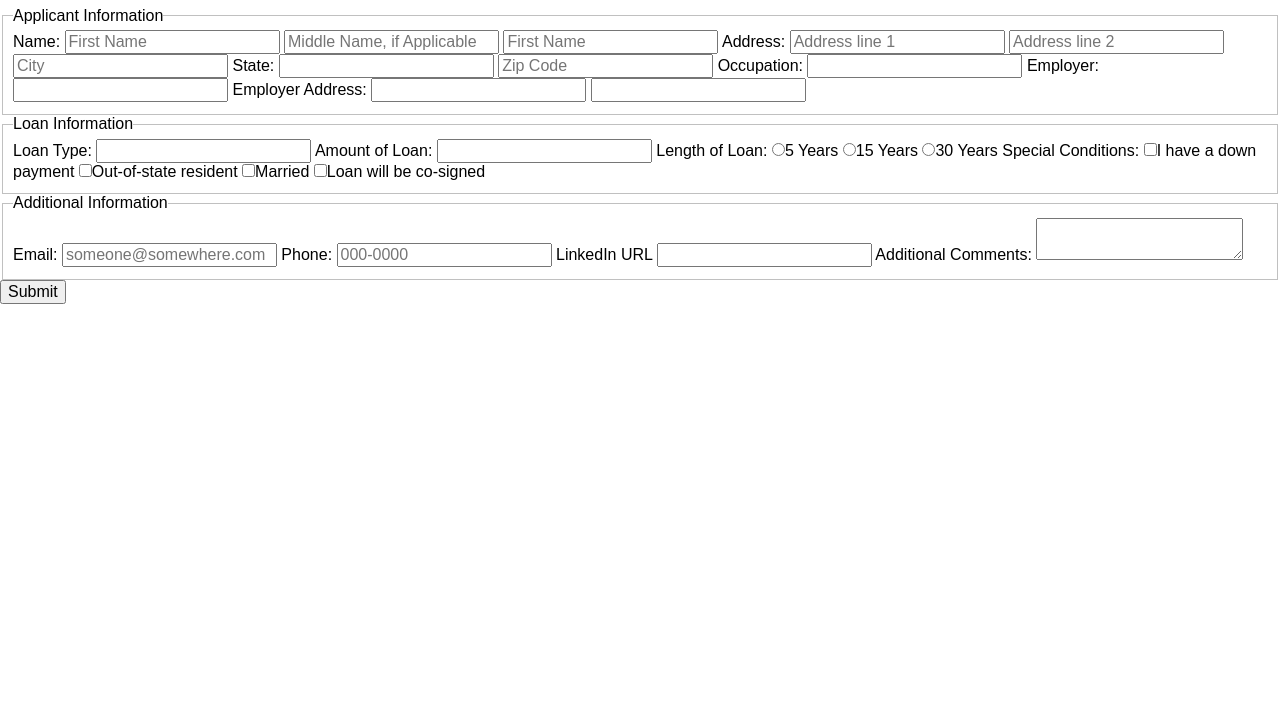
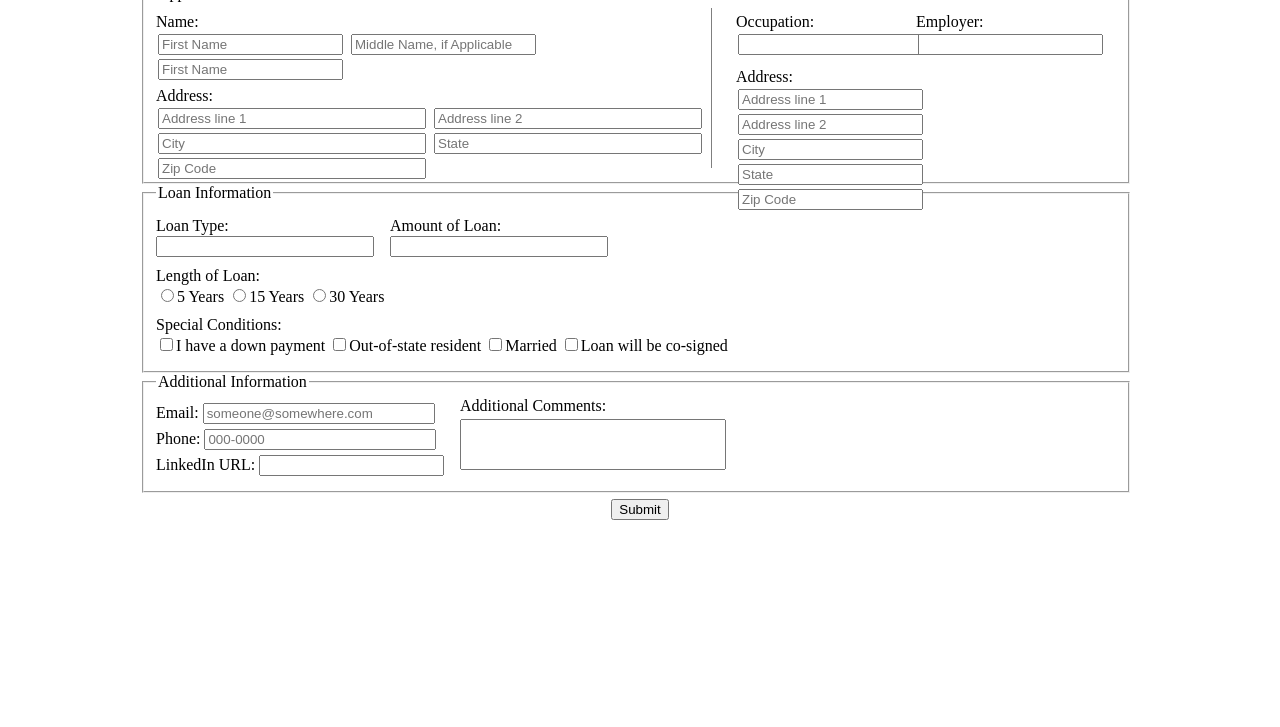
Before and after one commit to tekishahammock/banking_form_exercise, a plain HTML site: page index.html in a window 1280 px wide. Shown: the part 73-800 px from the top of the page. Drawn offline with Linux system fonts and the light colour scheme.

Commit message:
add css styling

```diff
--- a/index.html
+++ b/index.html
@@ -4,7 +4,6 @@
 	<meta charset="utf-8">
 	<meta http-equiv="X-UA-Compatible" content="IE=edge">
 	<title>Banking Form</title>
-  <link rel="stylesheet" type="text/css" href="normalize.css">
 	<link rel="stylesheet" type="text/css" href="stylesheet.css">
 </head>
 <body>
@@ -12,18 +11,23 @@
 	<header>
 		<h1>Banking Form</h1>
 	</header>
-	<fieldset>
+  <article class="application">
+  	<fieldset class="app_info">
+        <!-- Applicant Information Fieldset -->
         <legend>Applicant Information</legend>
+          <!-- Column 1, applicant personal info -->
+        <div class="app_info_left">
           <label for="name">Name:</label>
             <input type="text" id="name" name="user_first_name" placeholder="First Name"></input>
             <input type="text" id="name" name="user_middle_name" placeholder="Middle Name, if Applicable"></input>
             <input type="text" id="name" name="user_last_name" placeholder="First Name"></input>
+          <div class="app_address">
+            <div class="app_address_input">
               <label for="address">Address:</label>
                 <input type="text" id="address" name="address_line_1" placeholder="Address line 1"></input>
                 <input type="text" id="address" name="address_line_2" placeholder="Address line 2"></input>
                 <input type="text" id="city" name="city" placeholder="City"></input>
-        <label for="states">State:</label>
-          <input list="states" name="us_states"></input>
+                <input list="states" name="us_states" placeholder="State"></input>
                 <datalist id="states" name="us_states">
                   <option>AL</option>
                   <option>AK</option>
@@ -31,16 +35,39 @@
                   <option>AZ</option>
                 </datalist>
               <input type="text" id="zip" name="zip_code" placeholder="Zip Code"></input>
+            </div>
+          </div>
+        </div>
+        <!-- Column 2, occupational info -->
+        <div class="app_info_right">
+          <div class="occupation">
             <label for="occupation">Occupation:</label>
               <input type="text" id="occupation" name="occupation"></input>
+          </div>
+          <div class="employer">
             <label for="employer">Employer:</label>
               <input type="text" id="employer" name="employer"></input>
-        <label for="employer_address">Employer Address:</label>
-          <input type="text" id="employer_address" name="employer_address_1"></input>
-          <input type="text" id="employer_address" name="employer_address_2"></input>
+          </div>
+          <div class="employer_address">
+            <label for="address">Address:</label>
+              <input type="text" id="address" name="address_line_1" placeholder="Address line 1"></input>
+              <input type="text" id="address" name="address_line_2" placeholder="Address line 2"></input>
+              <input type="text" id="city" name="city" placeholder="City"></input>
+              <input list="states" name="us_states" placeholder="State"></input>
+              <datalist id="states" name="us_states">
+                <option>AL</option>
+                <option>AK</option>
+                <option>AR</option>
+                <option>AZ</option>
+              </datalist>
+            <input type="text" id="zip" name="zip_code" placeholder="Zip Code"></input>
+          </div>
+        </div>
     </fieldset>
-    <fieldset>
+    <fieldset class="loan_info">
+      <!-- Loan Information Fieldset -->
       <legend>Loan Information</legend>
+        <div class="loan_type">
           <label for="loan_type">Loan Type:</label>
           <input list="type" name="loan_type"></input>
           <datalist id="type" name="loan_type">
@@ -49,8 +76,11 @@
             <option>Personal</option>
             <option>Mortgage</option>
           </datalist>
+        </div>
+        <div class="loan_amount">
           <label for="loan_amount">Amount of Loan:</label>
           <input type="text" id="loan_amount" name="loan_amount"></input>
+        </div>
         <label for="loan_length">Length of Loan:</label>
           <input type="radio" id="loan_length" name="loan_length" value="5_years">5 Years</input>
           <input type="radio" id="loan_length" name="loan_length" value="15_years">15 Years</input>
@@ -61,17 +91,33 @@
           <input type="checkbox" id="special_conditions" name="special_conditions" value="married">Married</input>
           <input type="checkbox" id="special_conditions" name="special_conditions" value="co-signed">Loan will be co-signed</input>
     </fieldset>
-    <fieldset>
+    <fieldset class="additional_info">
+      <!-- Additional Information Fieldset -->
       <legend>Additional Information</legend>
-        <label for="email">Email:</label>
-          <input type="email" id="email" name="user_email" placeholder="someone@somewhere.com"></input>
-        <label for="telephone">Phone:</label>
-          <input type="tel" id="telephone" name="user_telephone" placeholder="000-0000"></input>
-        <label for="linkedin">LinkedIn URL</label>
-          <input type="url" id="linkedin" name="linkedin"></input>
+        <!-- Column 1, short information -->
+        <div class="contact">
+          <div class="email">
+            <label for="email">Email:
+              <input type="email" id="email" name="user_email" placeholder="someone@somewhere.com"></input></label>
+          </div>
+          <div class="telephone">
+            <label for="telephone">Phone:
+              <input type="tel" id="telephone" name="user_telephone" placeholder="000-0000"></input></label>
+          </div>
+          <div class="linkedin">
+            <label for="linkedin">LinkedIn URL:
+              <input type="url" id="linkedin" name="linkedin"></input></label>
+          </div>
+        </div>
+          <!-- Column 2, Comments -->
+        <div class="comment">
           <label for="comment">Additional Comments:</label>
             <textarea name="comment" id="comment"></textarea>
+        </div>
     </fieldset>
+  </article>
+  <div class="button">
     <button type="submit">Submit</button>
+  </div>
 </body>
 </html>
--- a/stylesheet.css
+++ b/stylesheet.css
@@ -1,3 +1,146 @@
 /*================================
  CSS STYLE SHEET BANK FORM
 ==================================*/
+
+/* HEADER STYLES */
+
+header h1 {
+  text-align: center;
+  font-weight: 200;
+  font-style: italic;
+  margin: 10px 0;
+}
+
+/* BODY STYLES */
+
+.application {
+  width: 1000px;
+  height: 500px;
+  margin: auto;
+}
+
+/* APPLICATION INFORMATION STYLES */
+
+.app_info {
+  width: 960px;
+  height: 180px;
+}
+
+.app_info input {
+  margin: 2px;
+}
+
+/* APPLICATION INFORMATION LEFT COLUMN STYLES */
+
+.app_info_left label {
+  display: block;
+  margin: 5px 0 1px 0;
+}
+
+.app_info_left {
+  width: 555px;
+  height: 160px;
+  float: left;
+  border-right: 1px solid rgba(0,0,0,.5);
+}
+
+.app_address_input input {
+  width: 260px;
+}
+
+/* APPLICATION INFORMATION RIGHT COLUMN STYLES */
+
+.app_info_right {
+  width: 380px;
+  float: right;
+  text-align: top;
+}
+
+.app_info_right input {
+  margin: 2px;
+}
+
+.occupation,
+.employer {
+  width: 176px;
+  height: 55px;
+  display: inline-block;
+}
+
+.occupation label,
+.employer label,
+.employer_address label {
+  display: block;
+  margin: 5px 0 1px 0;
+}
+
+/* LOAN INFORMATION STYLES */
+.loan_info {
+  width: 960px;
+  height: 170px;
+}
+
+.loan_info label {
+  display: block;
+  margin: 10px 0 1px 0;
+}
+
+.loan_type,
+.loan_amount {
+  width: 230px;
+  display: inline-block;
+}
+
+.loan_type input,
+.loan_amount input{
+  width: 210px;
+  display: inline-block;
+}
+
+
+/* ADDITIONAL INFORMATION STYLES */
+
+.additional_info {
+  width: 960px;
+  height: 100px;
+}
+
+.contact {
+  width: 300px;
+  height: 100px;
+  display: inline-block;
+}
+
+.email,
+.telehone,
+.linkedin {
+  margin: 5px 0;
+}
+
+.email input,
+.telephone input {
+  width: 224px;
+}
+
+.comment {
+  display: inline-block;
+  width: 224px;
+  height: 70px;
+  margin: 0;
+}
+
+.comment label {
+  display: block;
+  margin-bottom: 4px;
+}
+
+.comment textarea {
+  resize: none;
+  width: 260px;
+  height: 45px;
+}
+
+.button {
+  text-align: center;
+  margin: 15px 20px;
+}
```
Also changed, not shown: normalize.css (deleted). Lines whose indentation alone changed are shown as unchanged.
